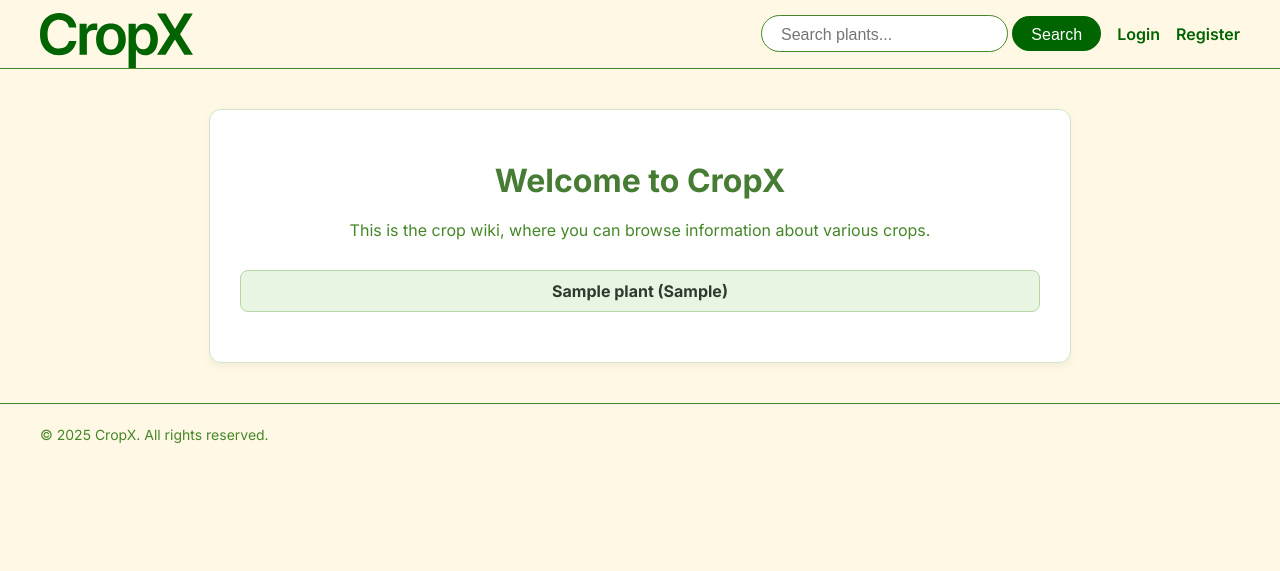
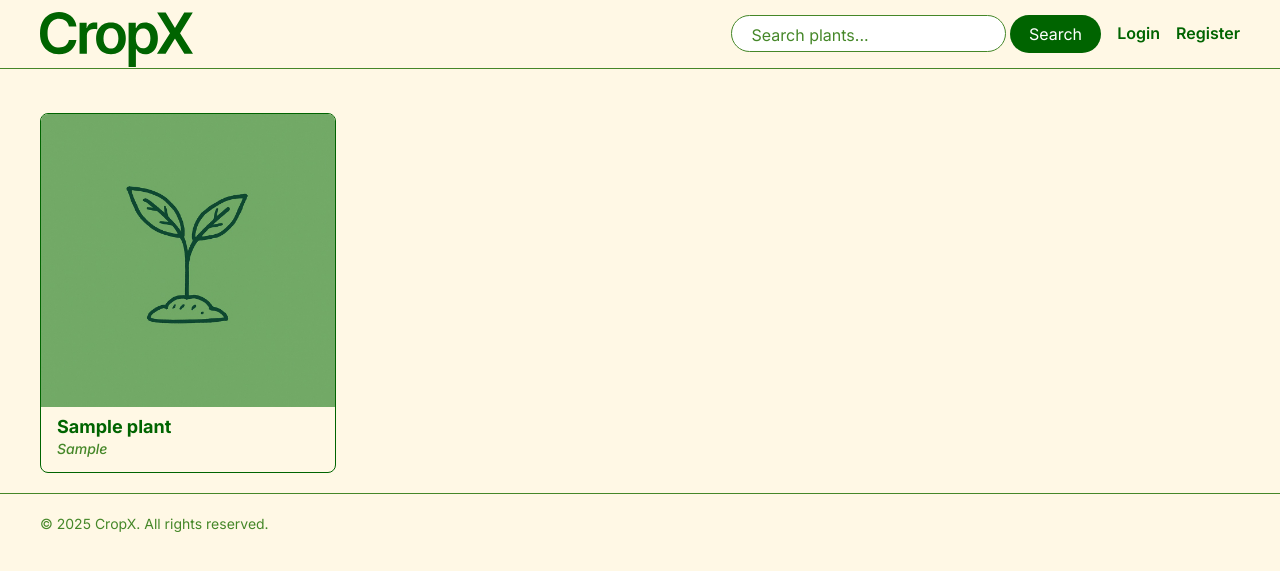
Before and after one commit to HamorHam/IAT459_cropX, a PHP site: page / in a window 1280 px wide. Shown: the top 571 px of the page. Run offline with PHP 8.4, Linux system fonts and the light colour scheme; tables that the repository leaves empty or names only in its code hold one stand-in row (values such as "Sample post").

Commit message:
UI changes to index.php

```diff
--- a/cropX/private/shared/member_header.php
+++ b/cropX/private/shared/member_header.php
@@ -3,6 +3,7 @@
 <head>
   <meta charset="utf-8">
   <title><?php echo h($page_title); ?> - CropX</title>
+  <link rel="stylesheet" href="<?php echo url_for('/css/normalize.css'); ?>" />
   <link rel="stylesheet" href="<?php echo url_for('/css/style.css'); ?>" />
   <meta name="viewport" content="width=device-width, initial-scale=1.0">
 </head>
--- a/cropX/private/shared/public_header.php
+++ b/cropX/private/shared/public_header.php
@@ -3,6 +3,7 @@
 <head>
   <meta charset="utf-8">
   <title><?php echo h($page_title); ?> - CropX</title>
+  <link rel="stylesheet" href="<?php echo url_for('/css/normalize.css'); ?>" />
   <link rel="stylesheet" href="<?php echo url_for('/css/style.css'); ?>" />
   <meta name="viewport" content="width=device-width, initial-scale=1.0">
 </head>
--- a/cropX/public/api/plant_list.php
+++ b/cropX/public/api/plant_list.php
@@ -5,9 +5,9 @@ header('Content-Type: application/json');
 
 // retrieve page and limit parameters
 $page = isset($_GET['page']) ? (int)$_GET['page'] : 1;
-$limit = isset($_GET['limit']) ? (int)$_GET['limit'] : 10;
+$limit = isset($_GET['limit']) ? (int)$_GET['limit'] : 12;
 if ($page < 1) { $page = 1; }
-if ($limit < 1) { $limit = 10; }
+if ($limit < 1) { $limit = 12; }
 $offset = ($page - 1) * $limit;
 
 // get total count of plants for pagination
--- a/cropX/public/css/style.css
+++ b/cropX/public/css/style.css
@@ -5,6 +5,7 @@
 :root {
   --background: #FFF8E5;
   --accentGreen: #458728;
+  --secondaccent: #5aaa31;
   --mainGreen: #006400;
 }
 
@@ -121,7 +122,8 @@ footer{
 }
 
 .nav-search button {
-  padding: 0.6em 1.2em 0.45em;
+  transition: background-color 0.3s ease;
+  padding: 0.6em 1.2em;
   border: none;
   background: var(--mainGreen);
   color: #fff;
@@ -130,8 +132,22 @@ footer{
   font-size: 16px
 }
 
+/*https://css-tricks.com/almanac/pseudo-selectors/p/placeholder/*/
+::-webkit-input-placeholder { /* Chrome/Opera/Safari */
+  color: var(--accentGreen);
+}
+::-moz-placeholder { /* Firefox 19+ */
+  color: var(--accentGreen);
+}
+:-ms-input-placeholder { /* IE 10+ */
+  color: var(--accentGreen);
+}
+:-moz-placeholder { /* Firefox 18- */
+  color: var(--accentGreen);
+}
+
 .nav-search button:hover {
-  background: var(--accentGreen);
+  background: var(--secondaccent);
 }
 
 /* Responsive */
@@ -201,14 +217,9 @@ footer{
 
 /* Content Section */
 #content {
-  max-width: 50rem; /* 800px */
-  margin: 2.5rem auto; /* 40px */
-  padding: 1.875rem; /* 30px */
-  background-color: #ffffff;
-  border-radius: 0.75rem; /* 12px */
-  border: 1px solid #d0e6c7;
-  box-shadow: 0 0.25rem 0.625rem rgba(0, 0, 0, 0.05); /* 4px 10px */
-  text-align: center;
+  max-width: 1200px;
+  margin: 1em auto;
+  padding: 0.5em 1em 0;
 }
 
 #content h1 {
@@ -246,24 +257,57 @@ footer{
 
 
 /* Plant List */
+
 #plant-list ul {
   list-style: none;
   padding: 0;
+  display: grid;
+  grid-template-columns: repeat(4, 1fr);
+  grid-template-rows: repeat(3, fit-content);
+  gap: 6px;
 }
 
 #plant-list li {
-  background: #e9f5e3;
-  border: 1px solid #b5d6a5;
-  padding: 0.75rem; /* 12px */
-  margin-bottom: 0.625rem; /* 10px */
-  border-radius: 0.5rem; /* 8px */
-  transition: background-color 0.2s;
+  padding: 0 !important;
+  background-color: var(--background) !important;
+  border-radius: 6px;
+  transition: background 0.2s ease;
+  overflow: hidden;
+  border: var(--mainGreen) solid 1px;
+}
+
+#plant-list li img{
+  width: 100%;
+}
+
+#plant-list li .info{
+  padding: .5em 1em 1em;
+  word-break: break-all;
+  display: flex;
+  gap: 6px;
+  flex-direction: column;
+}
+
+#plant-list li h3{
+  font-size: 18px;
+  line-height: 1;
+  margin: 0;
+  color: var(--mainGreen);
+  font-weight: 700;
+}
+
+#plant-list li h4{
+  font-size: 14px;
+  line-height: 1;
+  margin: 0;
+  color: var(--accentGreen);
+  font-weight: 500;
+  font-style: italic;
 }
 
 #plant-list li a {
   text-decoration: none;
-  color: #2d3a2d;
-  font-weight: bold;
+  font-weight: 600;
 }
 
 #plant-list li:hover {
@@ -276,19 +320,18 @@ footer{
 }
 
 #pagination button {
-  background-color: #6cbf3b;
-  color: white;
+  transition: background-color 0.3s ease;
+  padding: 0.6em 1.2em;
   border: none;
-  padding: 0.625rem 0.9375rem; /* 10px 15px */
-  margin: 0.3125rem; /* 5px */
-  border-radius: 0.375rem; /* 6px */
+  background: var(--mainGreen);
+  color: #fff;
+  border-radius: 20px;
   cursor: pointer;
-  font-weight: bold;
-  transition: background-color 0.3s ease;
+  font-size: 16px
 }
 
 #pagination button:hover {
-  background-color: #5aaa31;
+  background-color: var(--secondaccent);
 }
 
 /* Search page */
@@ -300,7 +343,6 @@ footer{
 
 #content li {
   padding: 10px;
-  margin-bottom: 8px;
   background: #e9f5e3;
   border-radius: 8px;
   transition: background 0.2s ease;
--- a/cropX/public/index.php
+++ b/cropX/public/index.php
@@ -11,8 +11,6 @@ if (isset($_SESSION['username'])) {
 
 
 <div id="content">
-  <h1>Welcome to CropX</h1>
-  <p>This is the crop wiki, where you can browse information about various crops.</p>
 
   <div id="plant-list">
     <p>Loading plants...</p>
@@ -27,7 +25,7 @@ if (isset($_SESSION['username'])) {
 // js to load plants with pagination controls
 document.addEventListener('DOMContentLoaded', function() {
   let currentPage = 1;
-  const pageSize = 10;
+  const pageSize = 12;
   const plantListDiv = document.getElementById('plant-list');
   const paginationDiv = document.getElementById('pagination');
 
@@ -46,9 +44,14 @@ document.addEventListener('DOMContentLoaded', function() {
         } else {
           let listHtml = '<ul>';
           plants.forEach(plant => {
-            listHtml += '<li><a href="<?php echo url_for('/plant.php'); ?>?plant=' +
-                        encodeURIComponent(plant.PlantName) + '">' +
-                        plant.PlantName + ' (' + plant.Family + ')</a></li>';
+            listHtml += '<li><a href="<?php echo url_for('/plant.php'); ?>?plant=' + encodeURIComponent(plant.PlantName) + '">';
+            // If plant image exists (non-empty), use it; otherwise use default image.
+            if (plant.Image && plant.Image.trim() !== "") {
+              listHtml += '<img src="<?php echo url_for('/img/'); ?>' + plant.Image + '" alt="' + plant.PlantName + '"> ';
+            } else {
+              listHtml += '<img src="<?php echo url_for('/img/default.jpeg'); ?>" alt="' + plant.PlantName + '"> ';
+            }
+            listHtml += '<div class="info"><h3>' + plant.PlantName + '</h3><h4>' + plant.Family + '</h4></div></a></li>';
           });
           listHtml += '</ul>';
           plantListDiv.innerHTML = listHtml;
```
Also changed, not shown: cropX/public/img/default.jpeg (added).
